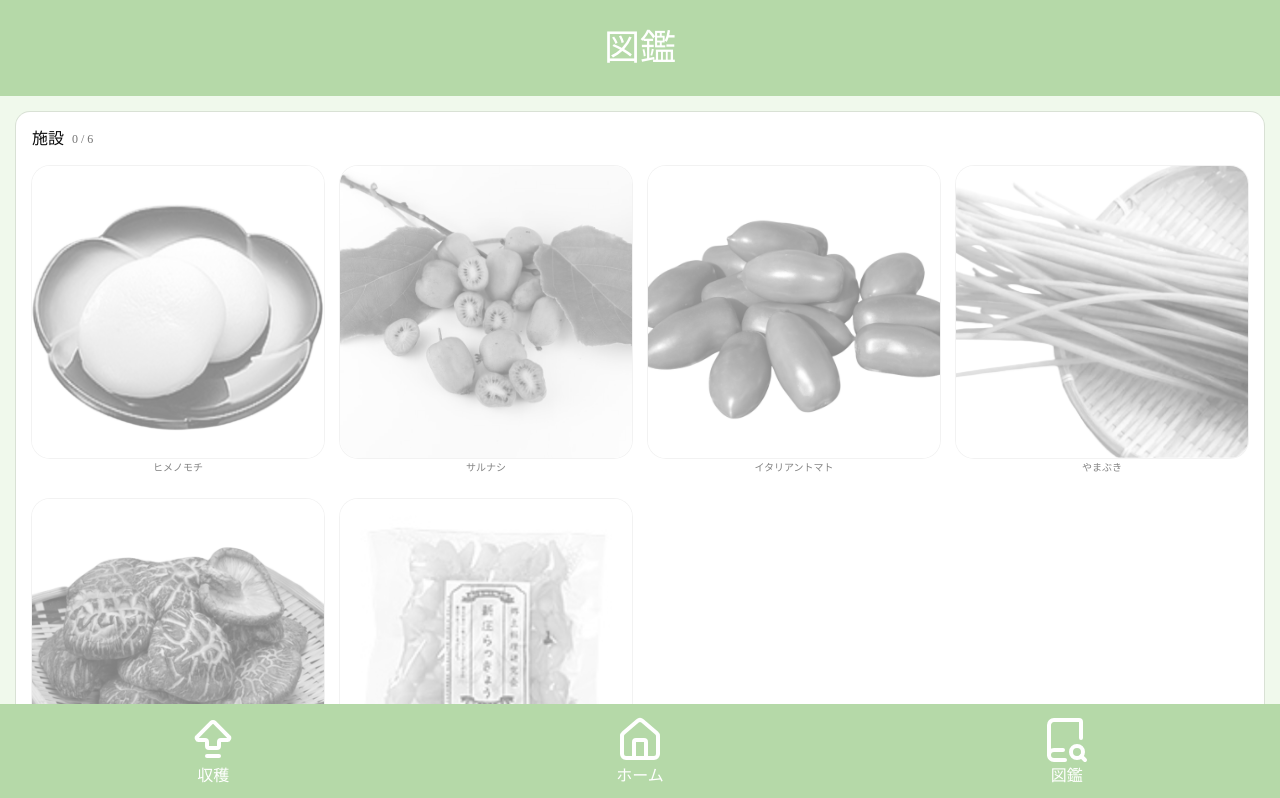
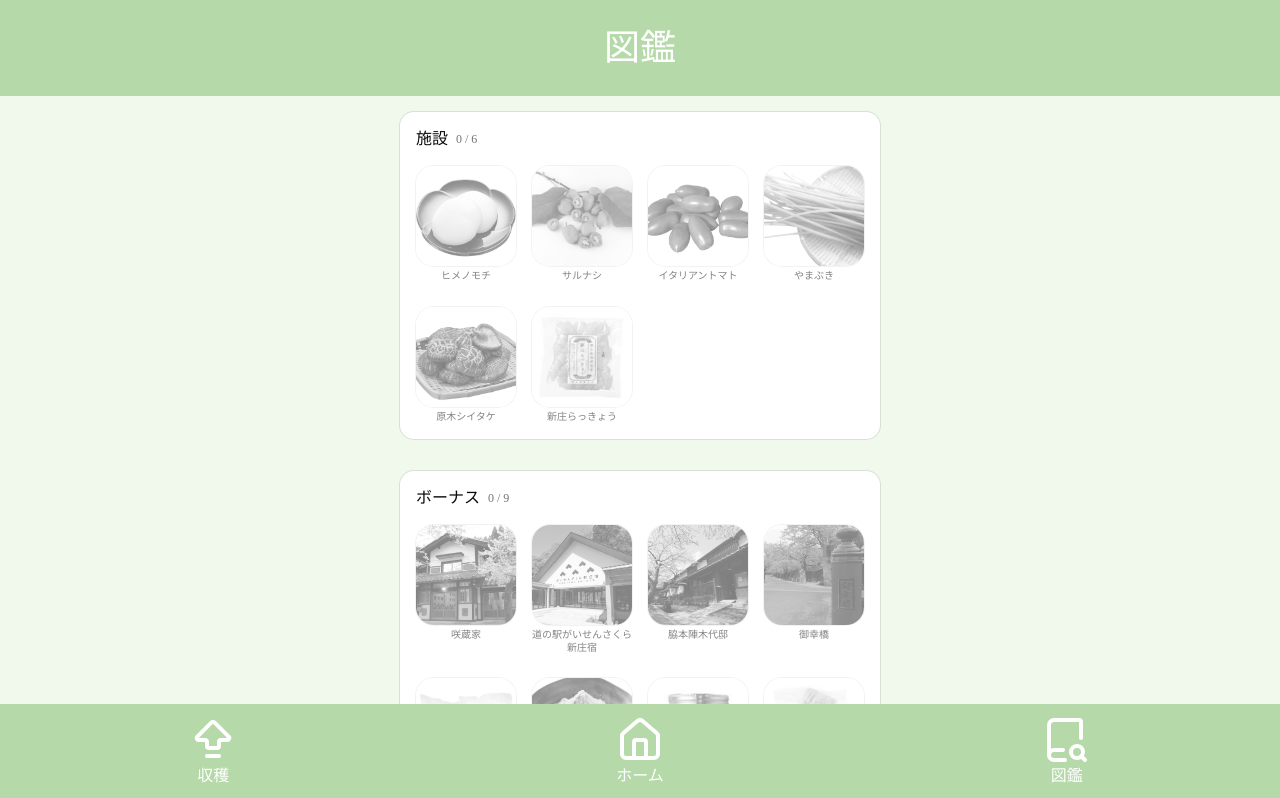
Before and after one commit to ws-vill-shinjo/training-camp-2026-b, a Next.js app in the folder frontend/: page /encyclopedia in a window 1280 px wide. Shown: the top 798 px of the page. Built offline with nearby package versions, Linux system fonts and the light colour scheme; what nanoevents would draw is missing.

Commit message:
setting page container

```diff
--- a/frontend/app/encyclopedia/page.tsx
+++ b/frontend/app/encyclopedia/page.tsx
@@ -12,7 +12,7 @@ export default function EncyclopediaPage() {
       <Header>
         <h1 className="text-4xl">図鑑</h1>
       </Header>
-      <div className="p-4">
+      <div className="max-w-lg mx-auto p-4">
         <EncyclopediaList entries={entries} />
       </div>
     </>
--- a/frontend/app/layout.tsx
+++ b/frontend/app/layout.tsx
@@ -32,7 +32,7 @@ export default function RootLayout({
   return (
     <html lang="ja">
       <body className={`${geistSans.variable} ${geistMono.variable} bg-[#F0F9EC]`}>
-        <div className="mb-24">
+        <div className="mb-24 overflow-x-hidden">
           <GameProvider>{children}</GameProvider>
         </div>
         <Footer />
--- a/frontend/app/page.tsx
+++ b/frontend/app/page.tsx
@@ -7,6 +7,7 @@ export default function Home() {
       <Header>
         <h1 className="text-4xl">ホーム</h1>
       </Header>
+      <div className="max-w-lg mx-auto p-4">TBD</div>
     </div>
   );
 }
--- a/frontend/app/upgrade/page.tsx
+++ b/frontend/app/upgrade/page.tsx
@@ -8,7 +8,7 @@ export default function UpgradePage() {
       <Header>
         <h1 className="text-4xl">素材強化</h1>
       </Header>
-      <div className="p-4">TBD</div>
+      <div className="max-w-lg mx-auto p-4">TBD</div>
     </>
   );
 }
--- a/frontend/features/encyclopedia/components/EncyclopediaGridItem.tsx
+++ b/frontend/features/encyclopedia/components/EncyclopediaGridItem.tsx
@@ -18,7 +18,7 @@ export const EncyclopediaGridItem = ({ entry, onSelect }: Props) => {
       onClick={() => unlocked && onSelect?.(entry)}
       onKeyDown={(e) => e.key === "Enter" && unlocked && onSelect?.(entry)}
       className={`
-        flex flex-col gap-1 select-none
+        flex flex-col gap-1 select-none min-w-0
         ${unlocked ? "cursor-pointer" : "pointer-events-none grayscale opacity-50"}
       `}
     >
```
